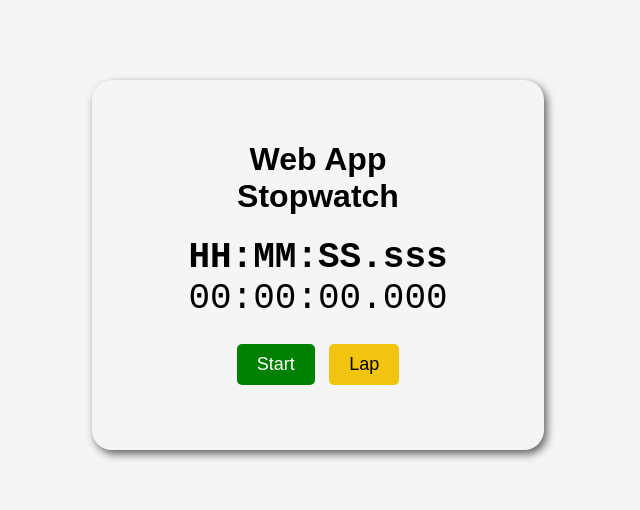
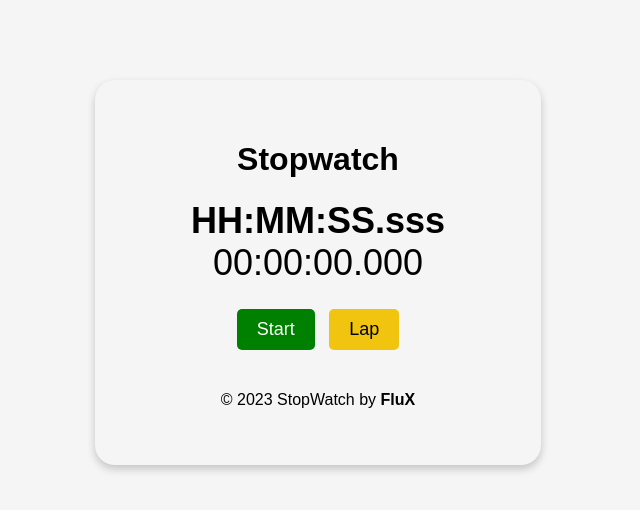
Before and after one commit to Dilkhan-1/PRODIGY_WD_02, a plain HTML site: page index.html in a window 1280 px wide. Shown: the whole page, without its empty margins (322-962 px from the left). Drawn offline with Linux system fonts and the light colour scheme.

Commit message:
Update content and style

```diff
--- a/index.html
+++ b/index.html
@@ -5,11 +5,15 @@
     <meta name="viewport" content="width=device-width, initial-scale=1.0" />
     <title>Stopwatch | by Flux</title>
 
+    <!-- CSS file  -->
     <link rel="stylesheet" type="text/css" href="styles.css" />
+
+    <!-- Icon  -->
+    <link rel="icon" type="image/x-icon" href="./assets/time.ico">
   </head>
   <body>
     <div id="main-container">
-      <h1>Web App Stopwatch</h1>
+      <h1>Stopwatch</h1>
       <div id="head">HH:MM:SS.sss</div>
       <div id="stopwatch">00:00:00.000</div>
       <div id="controls">
@@ -19,6 +23,14 @@
       <div id="laps">
         <div id="lapList"></div>
       </div>
+      <p class="dev-para">
+        © 2023 StopWatch by
+        <b
+          ><a href="https://www.linkedin.com/in/kashiekzmi/" target="_blank"
+            >FluX</a
+          ></b
+        >
+      </p>
     </div>
     <script src="script.js"></script>
   </body>
--- a/styles.css
+++ b/styles.css
@@ -16,20 +16,25 @@ body {
     border-radius: 20px;
     margin: 10vh 60vh;
     padding: 5vh 7.5vw;
-    box-shadow: 3px 4px 8px rgba(0,0,0,.6);
-
-
+    box-shadow: 0px 4px 8px rgba(0, 0, 0, 0.2);
 }
 
 #stopwatch {
     font-size: 36px;
-    font-family: monospace;
 }
 
 #head {
     font-size: 36px;
     font-weight: bold;
-    font-family: monospace;
+}
+
+a{
+    text-decoration: none;
+    color: black;
+}
+
+a:hover{
+    color: blueviolet;
 }
 
 #controls {
```
Also changed, not shown: assets/clock.png (added), assets/time.ico (added).
